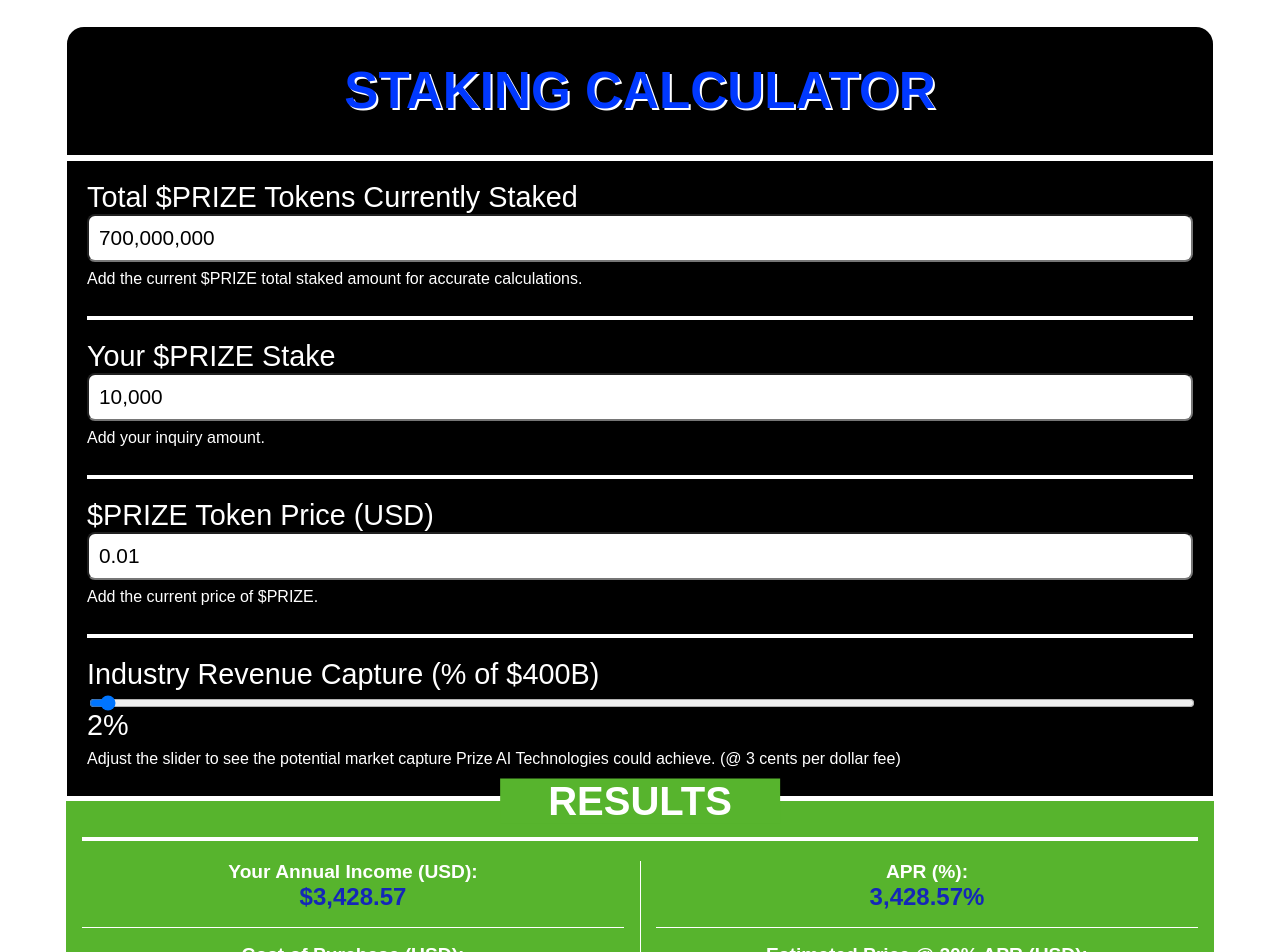
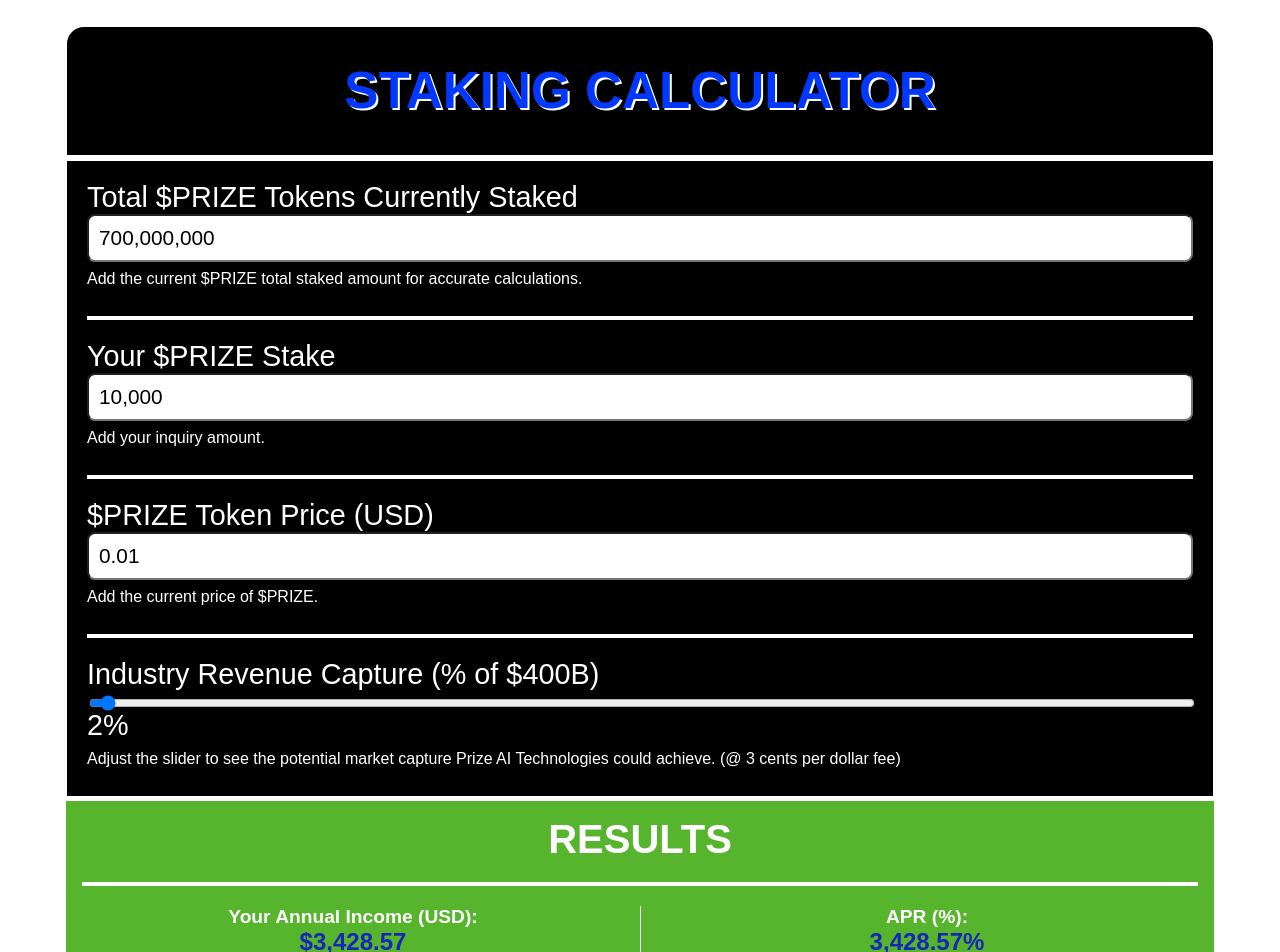
Before and after one commit to PrizeAITech/prize-calc, a React (Create React App) app: page / in a window 1280 px wide. Shown: the top 952 px of the page. Built offline with nearby package versions, Linux system fonts and the light colour scheme; a web font is replaced by a local one.

Commit message:
Add files via upload

```diff
--- a/src/index.css
+++ b/src/index.css
@@ -142,14 +142,11 @@ body {
   margin-bottom: 0;
 }
 
-/* Center the 'RESULTS' heading across the top of the results panel */
+/* Embed 'RESULTS' heading inside green box, top and centered */
 .green-box.results > div:first-child {
-  position: absolute;
+  position: relative;
   top: 0;
-  left: 50%;
-  transform: translate(-50%, -50%);
-  background-color: #57B42D;
-  padding: 0 3rem;
+  margin-bottom: .0rem;
   font-size: 2.5rem;
   font-weight: bold;
   color: white;
```
